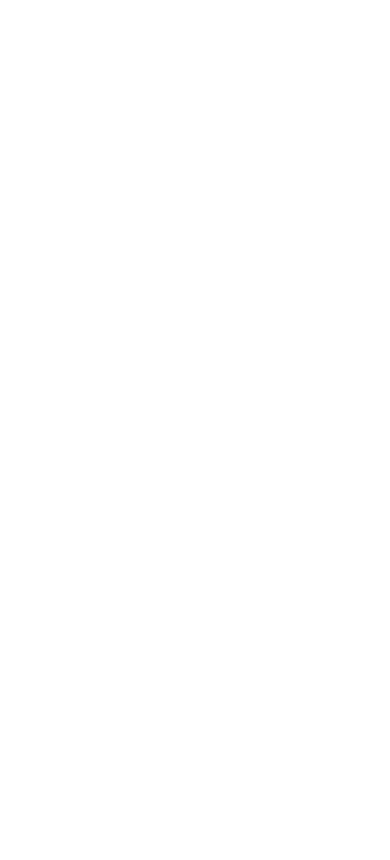
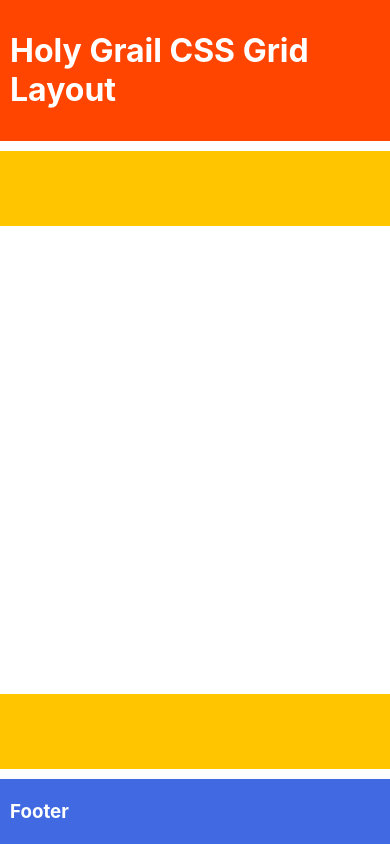
Before and after one commit to besopmac/holy-grail-css-grid, a website: page index.html in a window 390 px wide. Drawn offline with Linux system fonts and the light colour scheme.

Commit message:
Work Finished

```diff
--- a/css/main.css
+++ b/css/main.css
@@ -1,5 +1,21 @@
+:root {
+    --yellow:   #ffc600;
+    --black:    #373737;
+    --royal:    royalblue;
+    --red:      orangered;
+}
+
+
+
 html {
     box-sizing: border-box;
+}
+
+body {
+    font-family:  -apple-system, BlinkMacSystemFont, "Segoe UI", Roboto, Helvetica,
+    Arial, sans-serif, "Apple Color Emoji", "Segoe UI Emoji", "Segoe UI Symbol";
+    height: 100vh;
+    margin: 0;
 }
 
 *,
@@ -13,10 +29,62 @@ html {
     display: grid;
     grid-template-areas:
         "header header header"
-        "nav content side"
+        "nav content bambala"
         "footer footer footer";
     grid-template-columns: 200px 1fr 200px;
     grid-template-rows: auto 1fr auto;
     grid-gap: 10px;
     height: 100vh;
 }
+
+header {
+    color: #fff;
+    padding: 10px;
+    grid-area: header;
+    background: var(--red);
+}
+
+nav {
+    grid-area: nav;
+    /* margin-left: 0.5rem; */
+    background: var(--yellow);
+}
+
+main {
+    grid-area: content;
+}
+
+aside {
+    grid-area: bambala;
+    /* margin-right: 0.5rem; */
+    background: var(--yellow);
+}
+
+footer {
+    color: #fff;
+    grid-area: footer;
+    padding: 0.15em 10px;
+    background: var(--royal);
+}
+
+@media (max-width: 768px) {
+    .container {
+        grid-template-areas:
+            "header"
+            "nav"
+            "content"
+            "bambala"
+            "footer";
+        grid-template-columns: 1fr;
+        grid-template-rows:
+            auto /* header */
+            minmax(75px, auto) /* nav */
+            1fr /* content */
+            minmax(75px, auto) /* bambala */
+            auto; /* footer */
+    }
+
+    nav, aside {
+        margin: 0;
+    }
+}
--- a/index.html
+++ b/index.html
@@ -10,7 +10,7 @@
 <body>
     <div class="container">
         <header>
-
+            <h1>Holy Grail CSS Grid Layout</h1>
         </header>
 
         <nav>
@@ -26,7 +26,7 @@
         </aside>
 
         <footer>
-
+            <h3>Footer</h3>
         </footer>
     </div>
 </body>
```
